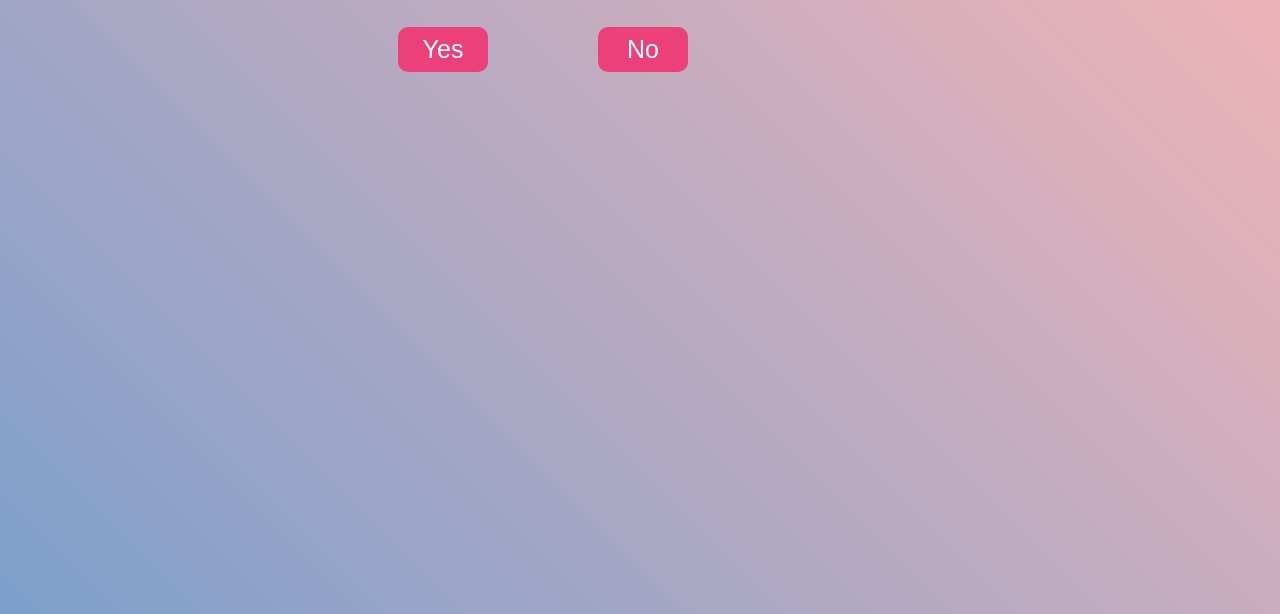
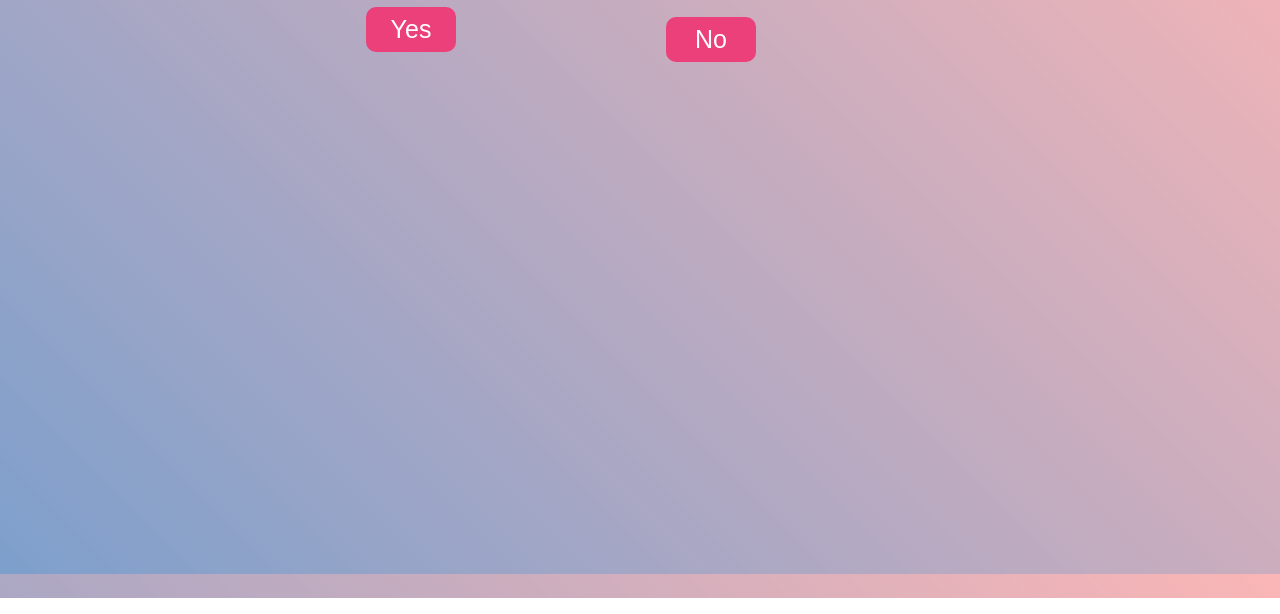
Before and after one commit to 2241758sh/For-Girls, a plain HTML site: page index.html in a window 1280 px wide. Shown: the part 202-816 px from the top of the page. Drawn offline with Linux system fonts and the light colour scheme.

Commit message:
style.css

```diff
--- a/style.css
+++ b/style.css
@@ -7,8 +7,8 @@ body{
     display: flex;
     justify-content: center;
     align-items: center;
-    width: 100%;
-    height: 100vh;
+    width: 95%;
+    height: 95vh;
     background: linear-gradient(45deg, rgba(77, 124, 185, 0.728), rgba(248, 138, 138, 0.628));
 }
 #container{
@@ -51,7 +51,7 @@ img{
 
 #target{
     position: absolute;
-    left: 200px;
+    left: 300px;
     background-color: rgba(236, 64, 122, 1);
     border: none;
     width: 90px;
@@ -59,7 +59,7 @@ img{
     font-size: 25px;
     padding: 8px;
     cursor: pointer;
-    margin-top: 20px;
+    margin-top: 30px;
     transition: top 0.5, left 0.5s;
     color: white;
 }
```
